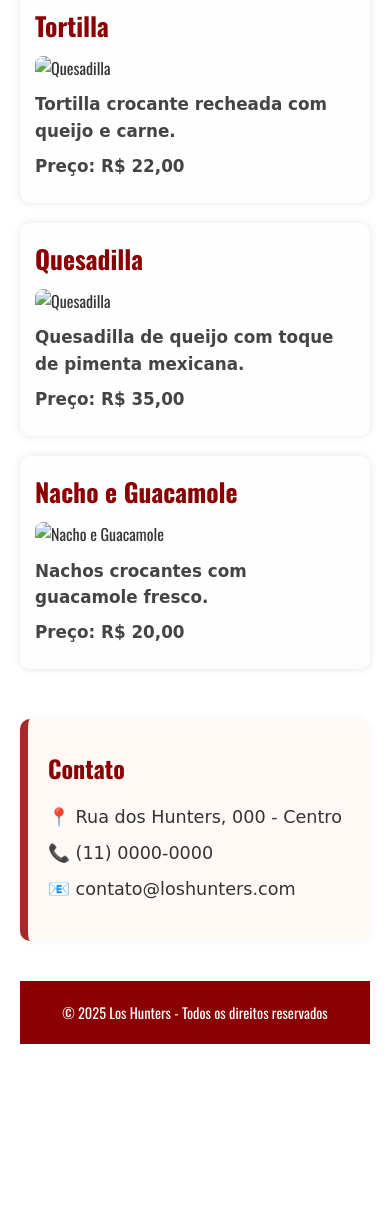
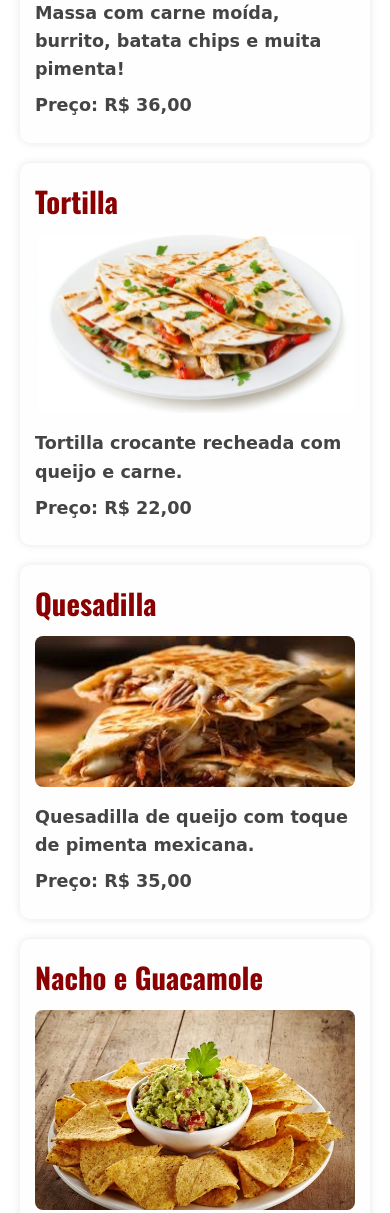
Before and after one commit to chalenge-1espg/CP2-FRONT, a plain HTML site: page pages/cardapio.html in a window 390 px wide. Shown: the part 659-1872 px from the top of the page. Before the commit the page ends 1723 px from the top, so only its background shows below. Drawn offline with nearby package versions, Linux system fonts and the light colour scheme; a web font is replaced by a local one.

Commit message:
ajustando css das paginas

```diff
--- a/pages/cardapio.html
+++ b/pages/cardapio.html
@@ -15,35 +15,35 @@
 
       <div>
         <h2>Taco Loco</h2>
-        <img src="./assets/Imagem1.jpg" alt="Taco">
+        <img src="../src/assets/Imagem1.jpg" alt="Taco">
         <p><b>Muito sabor pra você se sentir no México</b></p>
         <p><b>Preço: R$ 18,00</b></p>
       </div>
 
       <div>
         <h2>Burrito</h2>
-        <img src="./assets/imagem2.jpg" alt="Burrito">
+        <img src="../src/assets/imagem2.jpg" alt="Burrito">
         <p><b>Massa com carne moída, burrito, batata chips e muita pimenta!</b> </p>
         <p><b>Preço: R$ 36,00</b></p>
       </div>
 
       <div>
         <h2>Tortilla</h2>
-        <img src="./assets/Imagem3.jpg" alt="Quesadilla">
+        <img src="../src/assets/imagem3.jpg" alt="Quesadilla">
         <p><b>Tortilla crocante recheada com queijo e carne.</b></p>
         <p><b>Preço: R$ 22,00</b></p>
       </div>
 
       <div>
         <h2>Quesadilla</h2>
-        <img src="./assets/imagem4.jpg" alt="Quesadilla">
+        <img src="../src/assets/imagem4.jpg" alt="Quesadilla">
         <p><b>Quesadilla de queijo com toque de pimenta mexicana.</b></p>
         <p><b>Preço: R$ 35,00</b></p>
       </div>
 
       <div>
         <h2>Nacho e Guacamole</h2>
-        <img src="./assets/Imagem5.jpg" alt="Nacho e Guacamole">
+        <img src="../src/assets/Imagem5.jpg" alt="Nacho e Guacamole">
         <p><b>Nachos crocantes com guacamole fresco.</b></p>
         <p><b>Preço: R$ 20,00</b></p>
       </div>
--- a/src/css/cardapio.css
+++ b/src/css/cardapio.css
@@ -1,6 +1,6 @@
 @import url('https://fonts.googleapis.com/css2?family=Exile&family=Oswald:wght@200..700&display=swap');
 
-/* Reset */
+/* ====== RESET GLOBAL ====== */
 * {
   margin: 0;
   padding: 0;
@@ -15,7 +15,7 @@ body {
   padding: 20px;
 }
 
-/* Navegação simples */
+/* ====== NAVEGAÇÃO SIMPLES ====== */
 a {
   display: inline-block;
   margin: 10px 15px;
@@ -29,14 +29,14 @@ a:hover {
   color: #ffd700;
 }
 
-/* Container geral de pratos */
+/* ====== CONTAINER GERAL DOS PRATOS ====== */
 div {
   max-width: 1100px;
   margin: 20px auto;
   padding: 20px;
   background-color: #fefefe;
   border-radius: 10px;
-  box-shadow: 0 0 8px rgba(0,0,0,0.1);
+  box-shadow: 0 0 8px rgba(0, 0, 0, 0.1);
   transition: transform 0.3s ease;
 }
 
@@ -44,14 +44,14 @@ div:hover {
   transform: scale(1.02);
 }
 
-/* Títulos dos pratos */
+/* ====== TÍTULOS DOS PRATOS ====== */
 div h2 {
-  font-size: 1.6rem;
+  font-size: 1.8rem;
   color: #8b0000;
   margin-bottom: 10px;
 }
 
-/* Imagens dos pratos */
+/* ====== IMAGENS DOS PRATOS ====== */
 div img {
   width: 100%;
   max-height: 250px;
@@ -60,15 +60,15 @@ div img {
   margin-bottom: 10px;
 }
 
-/* Descrição e preço */
+/* ====== DESCRIÇÃO E PREÇO ====== */
 div p {
   font-family: 'Exile', cursive;
-  font-size: 1.05rem;
+  font-size: 1.1rem;
   color: #444;
   margin-bottom: 8px;
 }
 
-/* Seção de contato */
+/* ====== SEÇÃO DE CONTATO ====== */
 #contato {
   max-width: 900px;
   margin: 50px auto 20px;
@@ -76,13 +76,13 @@ div p {
   background-color: #fff8f5;
   border-left: 8px solid #a52a2a;
   border-radius: 10px;
-  box-shadow: 0 0 8px rgba(0,0,0,0.05);
+  box-shadow: 0 0 8px rgba(0, 0, 0, 0.05);
 }
 
 #contato h2 {
   color: #8b0000;
   margin-bottom: 15px;
-  font-size: 1.5rem;
+  font-size: 1.6rem;
 }
 
 #contato p {
@@ -91,7 +91,7 @@ div p {
   margin-bottom: 8px;
 }
 
-/* Rodapé */
+/* ====== RODAPÉ ====== */
 footer {
   background-color: #8b0000;
   color: white;
@@ -102,7 +102,7 @@ footer {
   font-family: 'Oswald', sans-serif;
 }
 
-/* Responsivo */
+/* ====== RESPONSIVO ====== */
 @media (max-width: 768px) {
   div {
     padding: 15px;
@@ -116,4 +116,12 @@ footer {
     display: block;
     margin: 10px 0;
   }
+
+  #contato {
+    padding: 20px;
+  }
+
+  #contato h2 {
+    font-size: 1.4rem;
+  }
 }
```
Also changed, not shown: src/css/estilo.css (+7 -11 lines).
